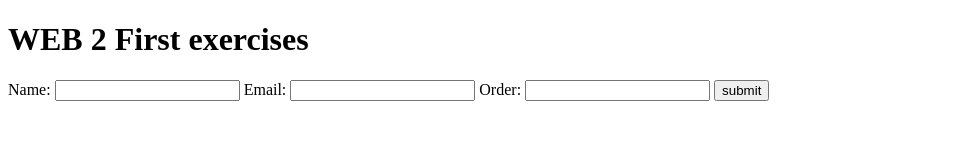
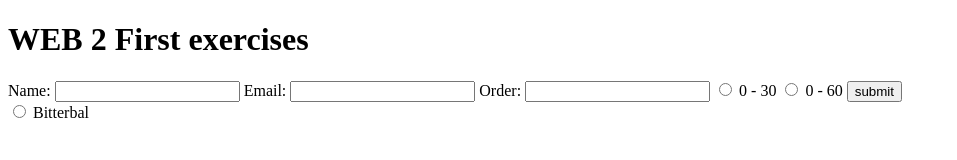
Before and after one commit to EHB-MCT/web2-exercises-DiepvensBent, a plain HTML site: page EX1/index.html in a window 1280 px wide. Shown: the whole page, without its empty margins (0-957 px from the left). Drawn offline with Linux system fonts and the light colour scheme.

Commit message:
ex6.1WIP

```diff
--- a/EX1/index.html
+++ b/EX1/index.html
@@ -17,8 +17,14 @@
         <input type="text" name="naam" id="nameInput">
         <label for="email">Email:</label>
         <input type="text" name="email" id="emailInput">
-        <label for="order">Order:</label>
+        <label for="orderInput">Order:</label>
         <input type="text" id="orderInput">
+
+        <input type="radio" id="age1" name="age" value="30">
+        <label for="age1">0 - 30</label>
+        <input type="radio" id="age1" name="age" value="30">
+        <label for="age1">0 - 60</label>
+
         <input type="submit" value="submit" id="submitButton">
     </form>
     <div id="message"></div>
--- a/EX1/script.js
+++ b/EX1/script.js
@@ -2,6 +2,33 @@
 
 window.onload = function () {
     console.log("loaded");
+    let dishes = [];
+    dishes.push({
+        id: '1',
+        name: 'Burger and french fries',
+        price: '10'
+    }, {
+        id: '2',
+        name: 'Smos',
+        price: '3'
+    }, {
+        id: '3',
+        name: 'Bitterbal',
+        price: '5'
+    });
+
+
+    dishes.forEach(element => {
+        let radio = `<input type="radio" id="${element.id}">
+        <label for="${element.id}">${element.name}</label>`
+        console.log(radio);
+        document.getElementById('message').innerHTML = radio;
+
+    });
+
+
+
+
     document.getElementById("form").addEventListener('submit', event => {
         event.preventDefault();
         let orderDetails = {
@@ -14,7 +41,7 @@ window.onload = function () {
         orderDetails.email = document.getElementById('emailInput').value;
         orderDetails.order = document.getElementById('orderInput').value;
         console.log(orderDetails.name, orderDetails.email, orderDetails.order);
-        printOrder(orderDetails)
+        printOrder(orderDetails);
     });
 };
 
```
